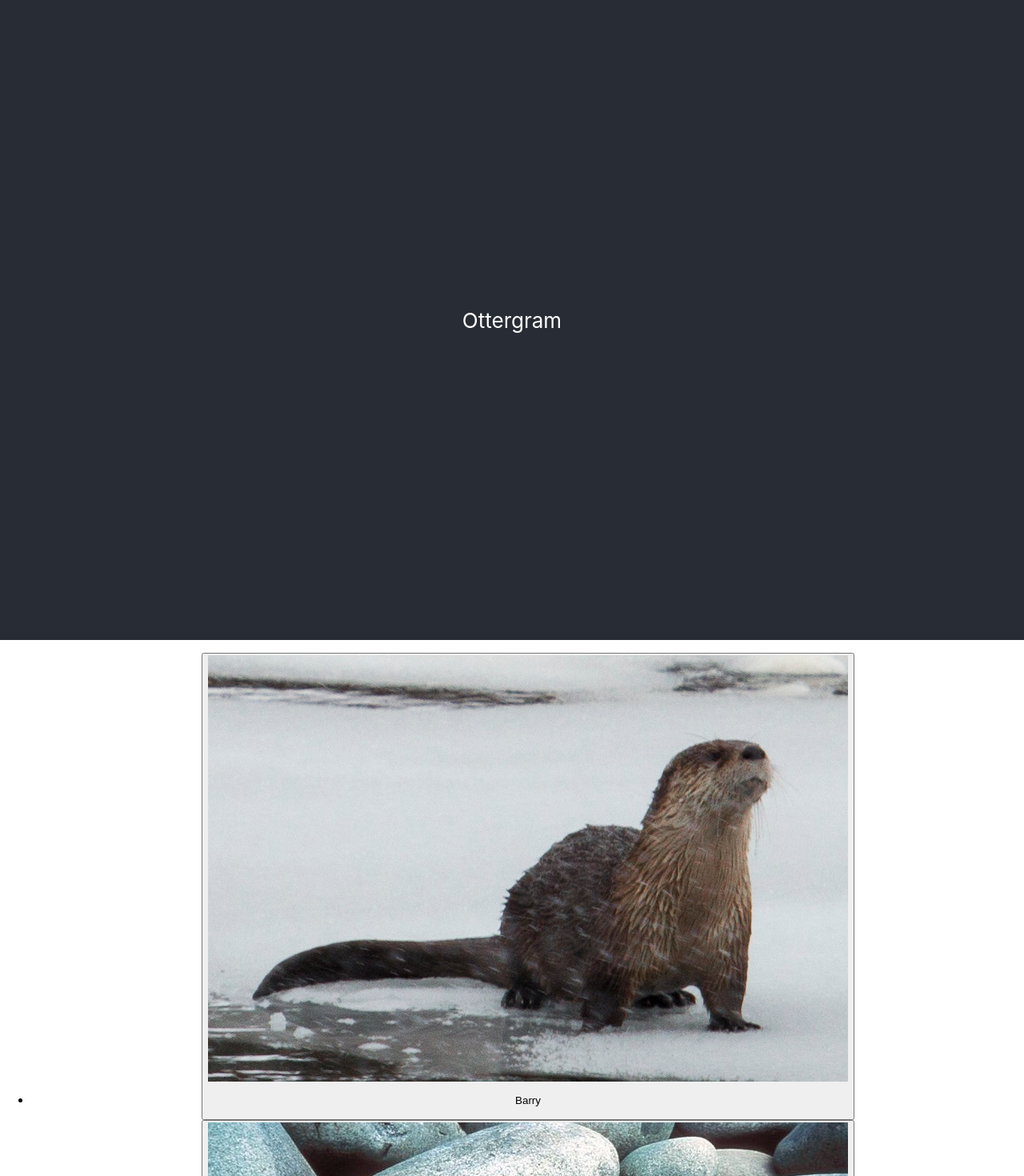
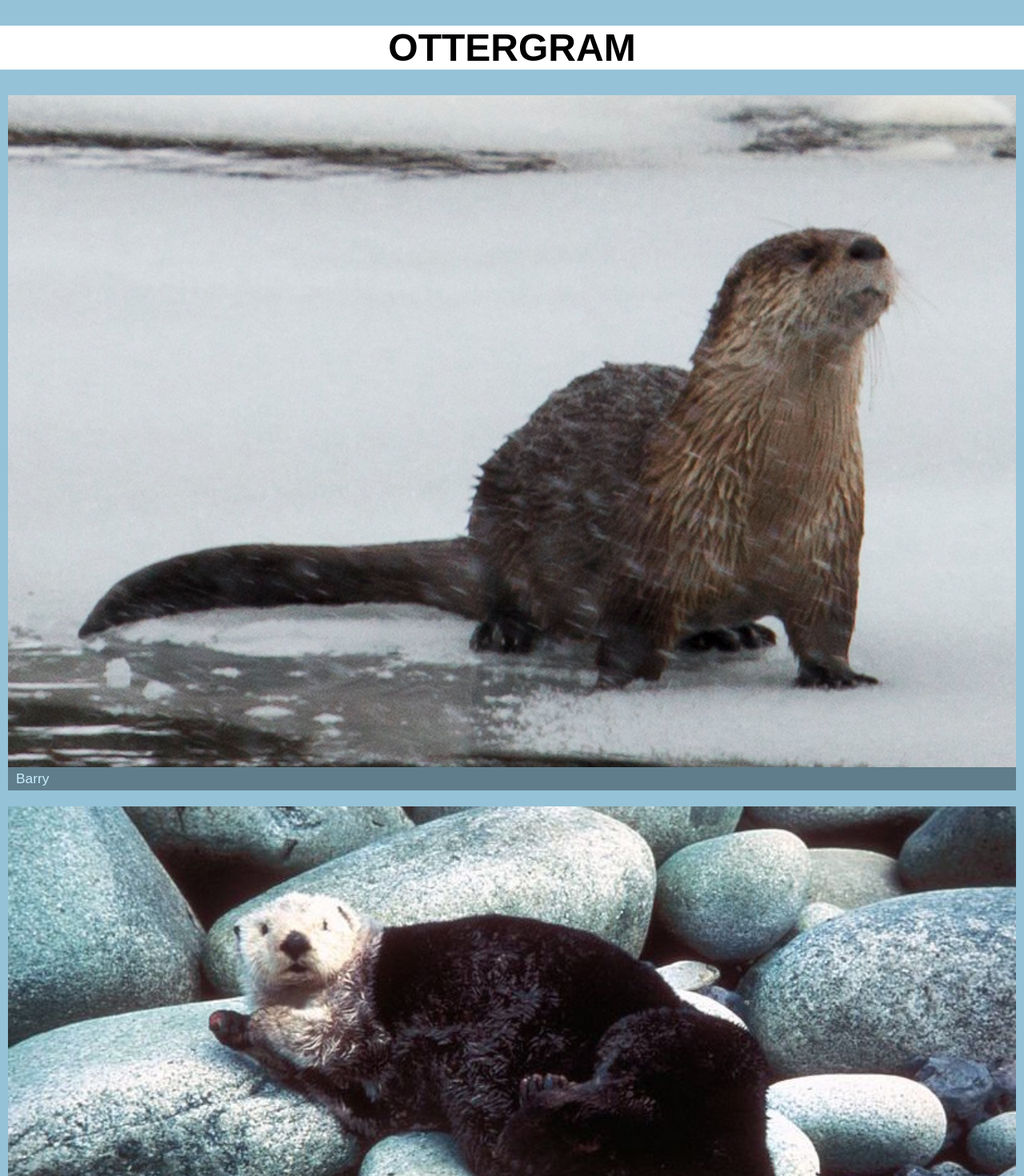
Before and after one commit to gurnitha/REACT18-BUILD-OTTERGRAM, a React (Create React App) app: page / in a window 1280 px wide. Shown: the top 1470 px of the page at 80% size. Built offline with nearby package versions, Linux system fonts and the light colour scheme.

Commit message:
1.4 Styling the elements

```diff
--- a/src/App.css
+++ b/src/App.css
@@ -1,38 +1,68 @@
-.App {
-  text-align: center;
+body {
+  background-color: #95c2d7;
+  font-family: Arial, sans-serif;
 }
 
-.App-logo {
-  height: 40vmin;
-  pointer-events: none;
+.header-component h1 {
+  background: white;
+  text-align: center;
+  text-transform: uppercase;
+  font-size: 3em;
+  width: 100%;
 }
 
-@media (prefers-reduced-motion: no-preference) {
-  .App-logo {
-    animation: App-logo-spin infinite 20s linear;
-  }
-}
-
-.App-header {
-  background-color: #282c34;
-  min-height: 100vh;
+.post-list {
+  padding: 0 10px;
+  margin: 0;
+  flex: 1;
   display: flex;
   flex-direction: column;
   align-items: center;
-  justify-content: center;
-  font-size: calc(10px + 2vmin);
-  color: white;
 }
 
-.App-link {
-  color: #61dafb;
+.post-component {
+  display: flex;
+  flex-direction: column;
+  width: 100%;
+  margin: 0 0 20px 0;
+  list-style: none;
+  border: none;
 }
 
-@keyframes App-logo-spin {
-  from {
-    transform: rotate(0deg);
-  }
-  to {
-    transform: rotate(360deg);
-  }
+.post-component p {
+  margin: 0;
+  padding: 4px 10px;
+  background: rgb(96, 125, 139);
+  color: rgb(202, 238, 255);
+  font-size: 1.3em;
 }
+
+.post-component img {
+  width: 100%;
+  display: block;
+}
+
+.post-component button {
+  border: none;
+  padding: 0;
+  text-align: left;
+  cursor: pointer;
+}
+
+.app-content {
+  display: flex;
+  flex-direction: row;
+}
+
+.selected-item {
+  width: 70%;
+  display: flex;
+  flex-direction: column;
+  margin-right: 10px;
+}
+
+.selected-item p {
+  display: flex;
+  justify-content: center;
+  font-size: 2.5em;
+}
--- a/src/App.js
+++ b/src/App.js
@@ -9,36 +9,36 @@ function App() {
   return (
     <div className="App">
 
-      <header className="App-header">
-        Ottergram
+      <header className='header-component'>
+        <h1>Ottergram</h1>
       </header>
 
-      <ul>
-        <li>
+      <ul className='post-list'>
+        <li className='post-component'>
           <button>
             <img src={Barry} alt='Barry'/>
             <p>Barry</p>
           </button>
         </li>
-        <li>
+        <li className='post-component'>
           <button>
             <img src={Robin} alt='Robin'/>
             <p>Robin</p>
           </button>
         </li>
-        <li>
+        <li className='post-component'>
           <button>
             <img src={Maurice} alt='Maurice'/>
             <p>Maurice</p>
           </button>
         </li>
-        <li>
+        <li className='post-component'>
           <button>
             <img src={Lesley} alt='Lesley'/>
             <p>Lesley</p>
           </button>
         </li>
-        <li>
+        <li className='post-component'>
           <button>
             <img src={Barbara} alt='Barbara'/>
             <p>Barbara</p>
```
Also changed, not shown: 1 other file (tests, documents, lock files or other folders).
